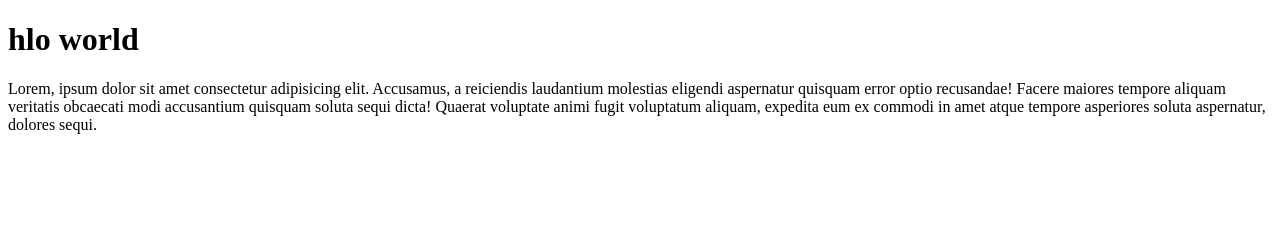
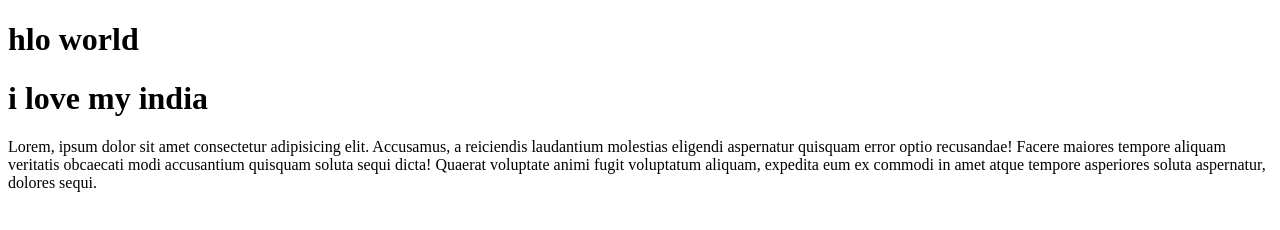
Before and after one commit to Chayanika1/hello, a plain HTML site: page index.html in a window 1280 px wide. Drawn offline with Linux system fonts and the light colour scheme.

Commit message:
add header

```diff
--- a/index.html
+++ b/index.html
@@ -8,6 +8,7 @@
 </head>
 <body>
     <h1>hlo world</h1>
+    <h1>i love my india</h1>
     <p>Lorem, ipsum dolor sit amet consectetur adipisicing elit. Accusamus, a reiciendis laudantium molestias eligendi aspernatur quisquam error optio recusandae! Facere maiores tempore aliquam veritatis obcaecati modi accusantium quisquam soluta sequi dicta! Quaerat voluptate animi fugit voluptatum aliquam, expedita eum ex commodi in amet atque tempore asperiores soluta aspernatur, dolores sequi.</p>
 </body>
 </html>
```
